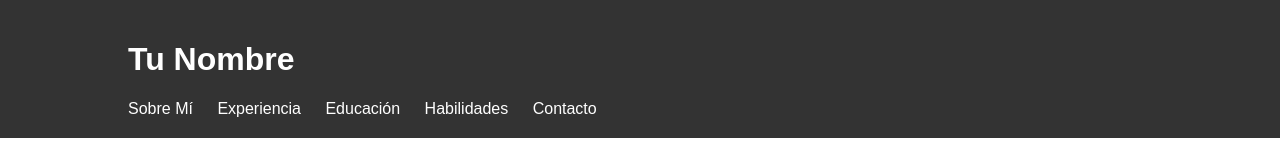
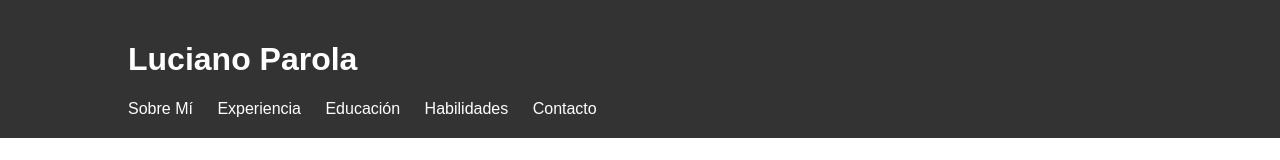
Before and after one commit to lucianoparola/cv, a plain HTML site: page index.html in a window 1280 px wide. Shown: the top 160 px of the page. Drawn offline with Linux system fonts and the light colour scheme.

Commit message:
Update index.html

```diff
--- a/index.html
+++ b/index.html
@@ -3,14 +3,14 @@
 <head>
     <meta charset="UTF-8">
     <meta name="viewport" content="width=device-width, initial-scale=1.0">
-    <title>Tu Nombre - Currículum</title>
+    <title>Luciano Parola - Currículum</title>
     <link rel="stylesheet" href="styles.css">
 </head>
 <body>
 
 <header>
     <div class="container">
-        <h1>Tu Nombre</h1>
+        <h1>Luciano Parola</h1>
         <nav>
             <ul>
                 <li><a href="#sobre-mi">Sobre Mí</a></li>
```
